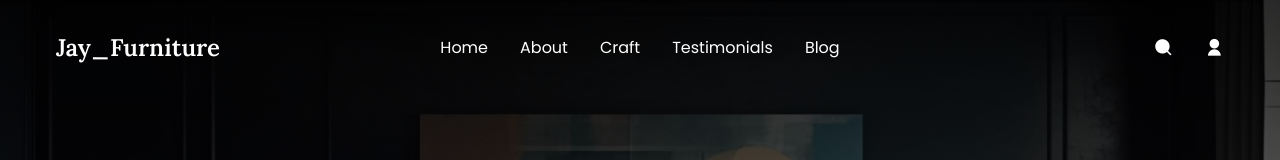
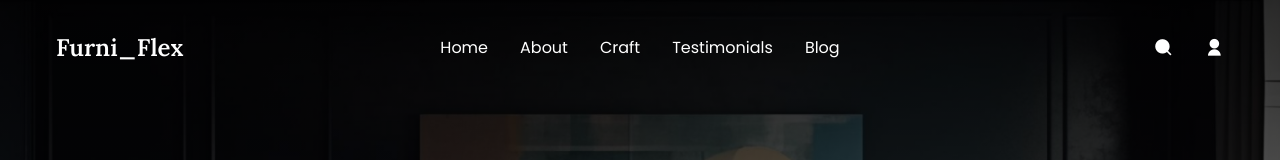
Before and after one commit to Jayesh09871/Furni-Flex, a plain HTML site: page index.html in a window 1280 px wide. Shown: the top 160 px of the page. Drawn offline with nearby package versions, Linux system fonts and the light colour scheme; a script that the page names is missing.

Commit message:
Update index.html

```diff
--- a/index.html
+++ b/index.html
@@ -12,12 +12,12 @@
       href="https://cdn.jsdelivr.net/npm/swiper@10/swiper-bundle.min.css"
     />
     <link rel="stylesheet" href="styles.css"/>
-    <title> Jay_Furniture</title>
+    <title>Furni_Flex</title>
   </head>
   <body>
     <header class="header">
       <nav>
-        <div class="nav__logo"><a href="#">Jay_Furniture</a></div>
+        <div class="nav__logo"><a href="#">Furni_Flex</a></div>
         <ul class="nav__links" id="nav-links">
           <li class="link"><a href="#home">Home</a></li>
           <li class="link"><a href="#choose">About</a></li>
@@ -308,8 +308,8 @@
       </div>
       <div class="section__container footer__bar">
         <div class="footer__logo">
-          <h4><a href="#">Jay_Furniture</a></h4>
-          <p>Copyright © 2024 Jay_Furniture. All rights reserved.</p>
+          <h4><a href="#">Furni_Flex</a></h4>
+          <p>Copyright © 2024 Jayesh_Ecommerce. All rights reserved.</p>
         </div>
         <ul class="footer__nav">
           <li class="footer__link"><a href="#">About</a></li>
```
